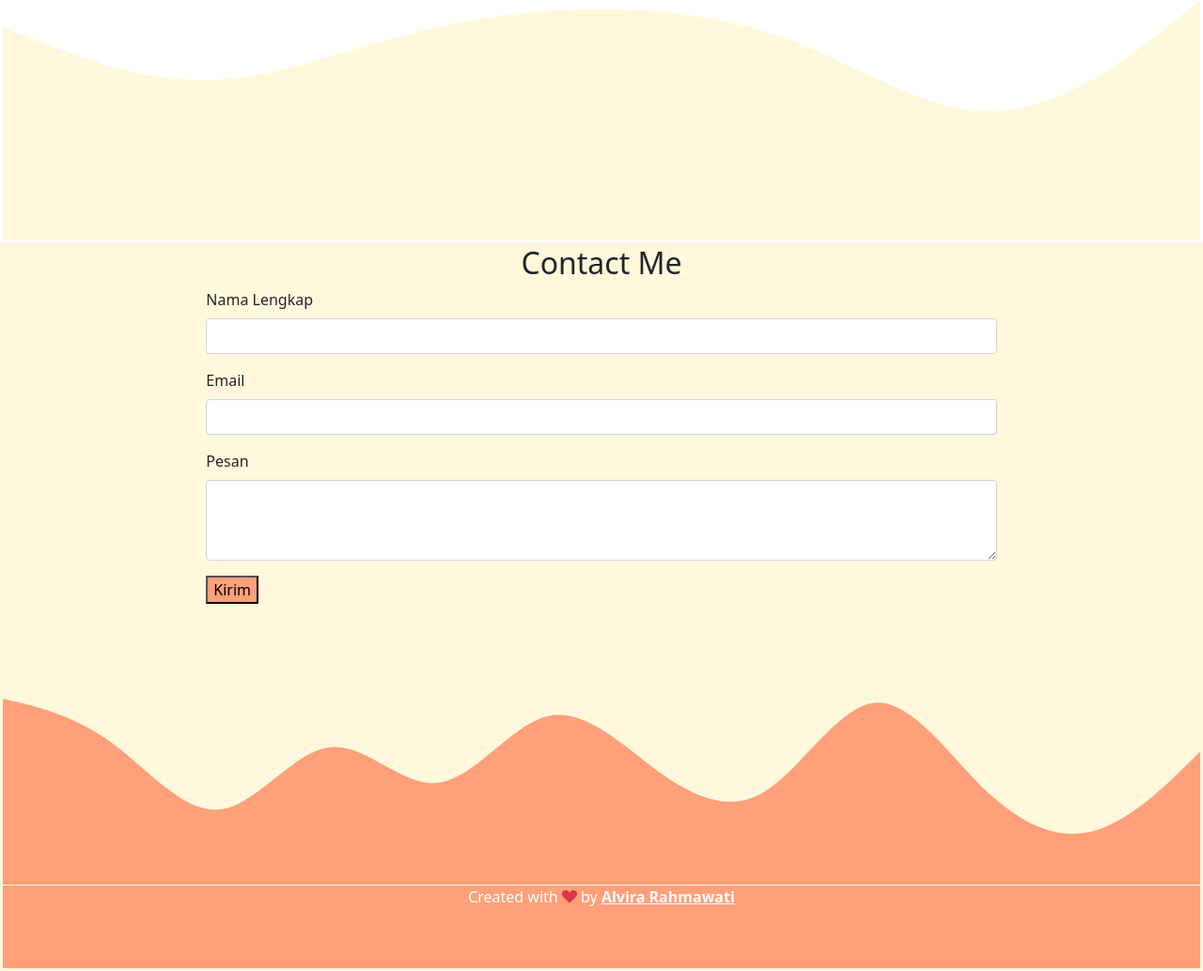
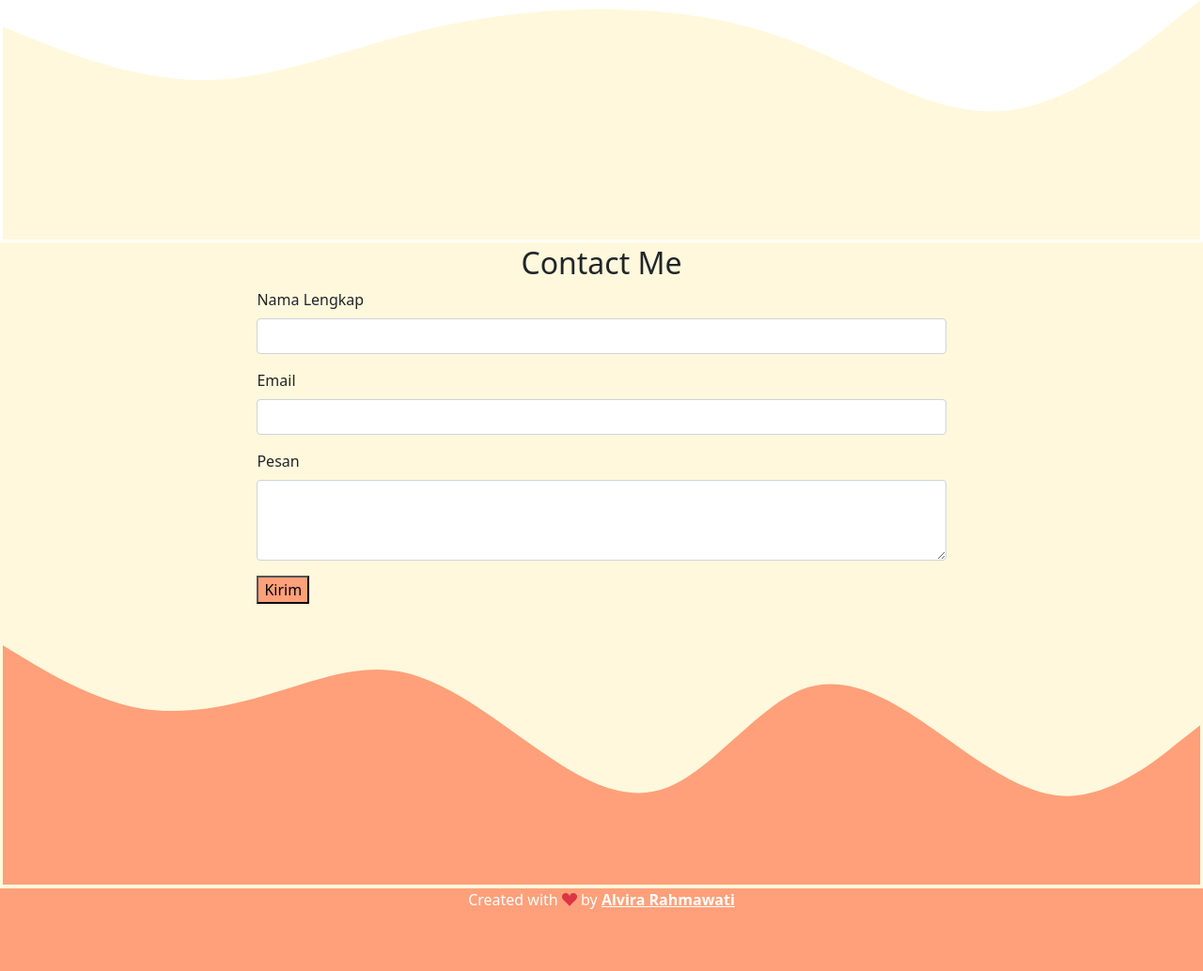
Before and after one commit to alvirarahmawati52/alvirarahmawati, a plain HTML site: page index.html in a window 1280 px wide. Shown: the part 2489-3523 px from the top of the page at 94% size. Drawn offline with nearby package versions, Linux system fonts and the light colour scheme.

Commit message:
Add files via upload

```diff
--- a/index.html
+++ b/index.html
@@ -241,7 +241,7 @@
           </div>
         </div>
         <div class="row justify-content-center mb-3">
-          <div class="col-md-8">
+          <div class="col-md-7">
             <form>
               <div class="mb-3">
                 <label for="name" class="form-label">Nama Lengkap</label>
@@ -260,7 +260,14 @@
           </div>
         </div>
       </div>
-      <svg xmlns="http://www.w3.org/2000/svg" viewBox="0 0 1440 320"><path fill="#FFA07A" fill-opacity="1" d="M0,96L21.8,101.3C43.6,107,87,117,131,149.3C174.5,181,218,235,262,229.3C305.5,224,349,160,393,154.7C436.4,149,480,203,524,197.3C567.3,192,611,128,655,117.3C698.2,107,742,149,785,181.3C829.1,213,873,235,916,208C960,181,1004,107,1047,101.3C1090.9,96,1135,160,1178,202.7C1221.8,245,1265,267,1309,256C1352.7,245,1396,203,1418,181.3L1440,160L1440,320L1418.2,320C1396.4,320,1353,320,1309,320C1265.5,320,1222,320,1178,320C1134.5,320,1091,320,1047,320C1003.6,320,960,320,916,320C872.7,320,829,320,785,320C741.8,320,698,320,655,320C610.9,320,567,320,524,320C480,320,436,320,393,320C349.1,320,305,320,262,320C218.2,320,175,320,131,320C87.3,320,44,320,22,320L0,320Z"></path></svg>
+      <svg xmlns="http://www.w3.org/2000/svg" viewBox="0 0 1440 320">
+        <path
+          fill="#FFA07A"
+          fill-opacity="1"
+          d="M0,32L26.7,48C53.3,64,107,96,160,106.7C213.3,117,267,107,320,90.7C373.3,75,427,53,480,64C533.3,75,587,117,640,154.7C693.3,192,747,224,800,202.7C853.3,181,907,107,960,85.3C1013.3,64,1067,96,1120,133.3C1173.3,171,1227,213,1280,213.3C1333.3,213,1387,171,1413,149.3L1440,128L1440,320L1413.3,320C1386.7,320,1333,320,1280,320C1226.7,320,1173,320,1120,320C1066.7,320,1013,320,960,320C906.7,320,853,320,800,320C746.7,320,693,320,640,320C586.7,320,533,320,480,320C426.7,320,373,320,320,320C266.7,320,213,320,160,320C106.7,320,53,320,27,320L0,320Z"
+        ></path>
+      </svg>
+    </section>
     <!-- Akhir Contact -->
 
     <!-- Footer -->
```
